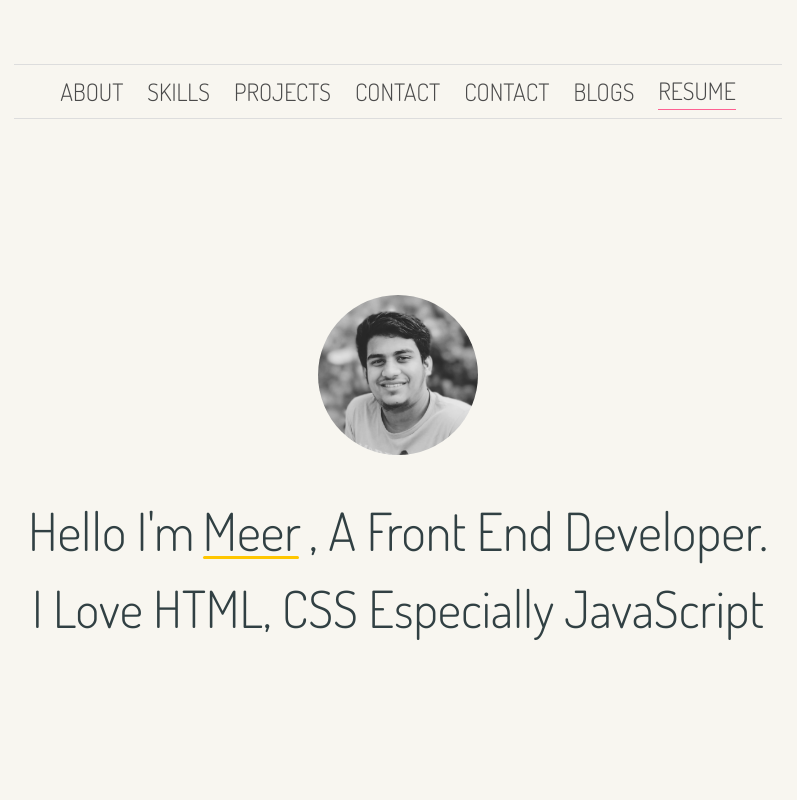
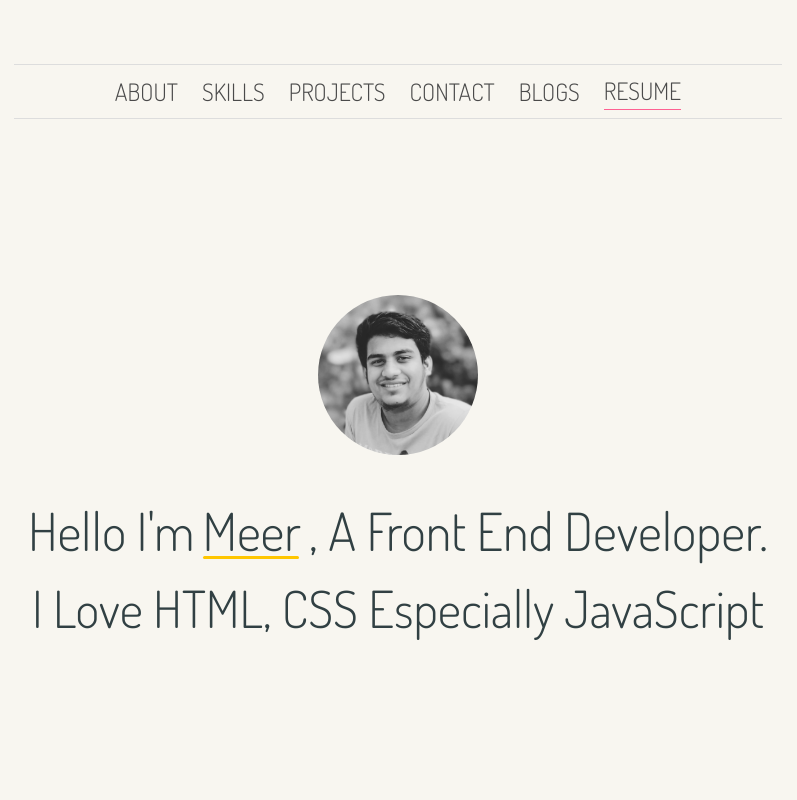
Before and after one commit to mmestiyak/portfolio, a React (Create React App) app: page / in a window 1280 px wide. Shown: the top 800 px of the page, without its empty margins (242-1039 px from the left). Built offline with nearby package versions, Linux system fonts and the light colour scheme.

Commit message:
removed duplicated contact nav link

```diff
--- a/src/components/Navbar.jsx
+++ b/src/components/Navbar.jsx
@@ -43,11 +43,7 @@ const Navbar = () => {
               Projects
             </Link>
           </div>
-          <div className="navbar-item text-gradient">
-            <Link smooth={true} duration={1500} to="contact">
-              contact
-            </Link>
-          </div>
+
           <div className="navbar-item text-gradient">
             <Link smooth={true} duration={1500} to="contact">
               contact
```
